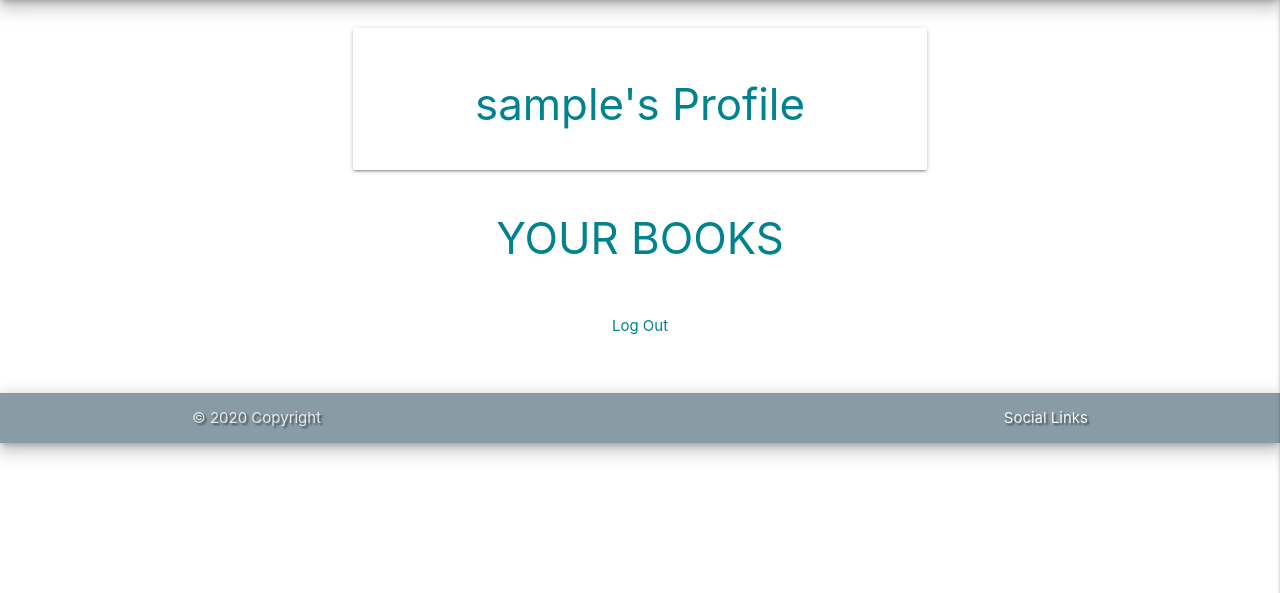
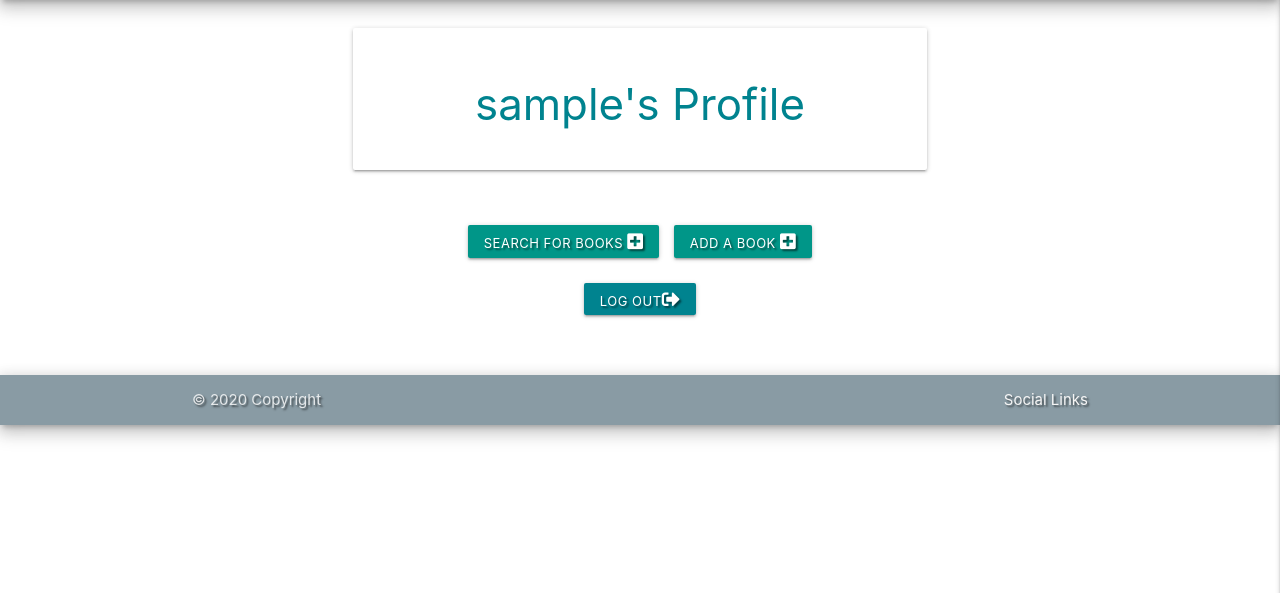
Before and after one commit to MariaPSegarra/MP3-BookClub, a Flask app: page /profile/1 in a window 1280 px wide. Shown: the part 64-657 px from the top of the page. Run offline with Flask 2, Linux system fonts and the light colour scheme; the visitor is signed in with stand-in values (Sample User, id 1); a database or web service that is not in the repository returns one stand-in record (values such as "Sample title"); some libraries are stand-ins or nearby versions.

Commit message:
Added navigation buttons to profile page

```diff
--- a/app.py
+++ b/app.py
@@ -26,7 +26,7 @@
 
 
 @app.route("/")
-@app.route("/get_books")
+@app.route("/get_books", methods=["GET", "POST"])
 def get_books():
     books = mongo.db.books.find()
     return render_template("books.html", books=books)
@@ -38,7 +38,7 @@
 def search():
     query = request.form.get("query")
     books = list(mongo.db.books.find({"$text": {"$search": query}}))
-    #Performs a search in any text index for this collection using the query variable
+    #Performs a search in any text index using the query variable
     return render_template("books.html", books=books)
 
 
--- a/templates/books.html
+++ b/templates/books.html
@@ -25,8 +25,8 @@
 
 <hr class="cyan-text text-darken-3">
 
+    <div class="col s12 m7">
         {% for book in books %}
-  <div class="col s12 m7">
         <div class="card horizontal">
                 <div class="card-image ">
                     <img src="{{ book.book_image}}">
@@ -69,6 +69,6 @@
         {% endfor %}
 
     <hr class="cyan-text text-darken-3">
+        {% endfor %}
 
-{% endfor %}
 {% endblock %}
--- a/templates/profile.html
+++ b/templates/profile.html
@@ -11,43 +11,14 @@
         </div>
     </div>
 
-<div class="row">
-    <h3 class="center-align cyan-text text-darken-3">YOUR BOOKS</h3>
-</div>
-
-{% for book in books %}
-  <div class="col s12 m7">
-    <div class="card horizontal">
-            <div class="card-image ">
-                <img src="{{ book.book_image}}">
-            </div>
-        <div class="card-stacked">
-            <div class="card-content">
-                <span class="card-title cyan-text text-darken-3"><b>{{ book.book_title }} by {{ book.book_author }}</b></span>
-                <br>
-                <p><b>Genre:</b> <em>{{ book.genre_name }}</em></p>
-                <br>
-                <p>{{ book.book_description }}</p>
-            </div>
-            <div class="card-action">
-                <p><b>Book suggested by:</b> <em>{{ book.added_by }}</em></p>
-            {% if session.user|lower == book.added_by|lower %}
-                 <p><a href="{{ url_for('delete_book', book_id=book._id) }}" class="btn-small orange darken-2">Delete</a>
-                <a href="{{ url_for('edit_book', book_id=book._id) }}" class="btn-small teal">Edit</a></p>
-            {% endif %}
-            </div>
-
-        </div>
-    </div>
-
-<hr class="cyan-text text-darken-3">
-
-{% endfor %}
-
-       <div class="row">
+      <div class="row">
         <div class="col s12">
             <p class="center-align">
-                <a href="{{ url_for('login') }}" class="cyan-text text-darken-3">Log Out</a>
+                <a href="{{ url_for('get_books') }}" class="btn-small teal text-shadow">Search for books <i class="fas fa-plus-square"></i></a>
+                 <a href="{{ url_for('add_book') }}" class="btn-small teal text-shadow">Add a book <i class="fas fa-plus-square"></i></a>
+            </p>
+            <p class="center-align">
+                 <a href="{{ url_for('login') }}" class="btn-small cyan darken-3 text-shadow">Log Out<i class="fas fa-sign-out-alt"></i> </a>
             </p>
         </div>
     </div>
```
Lines whose indentation alone changed are shown as unchanged.
